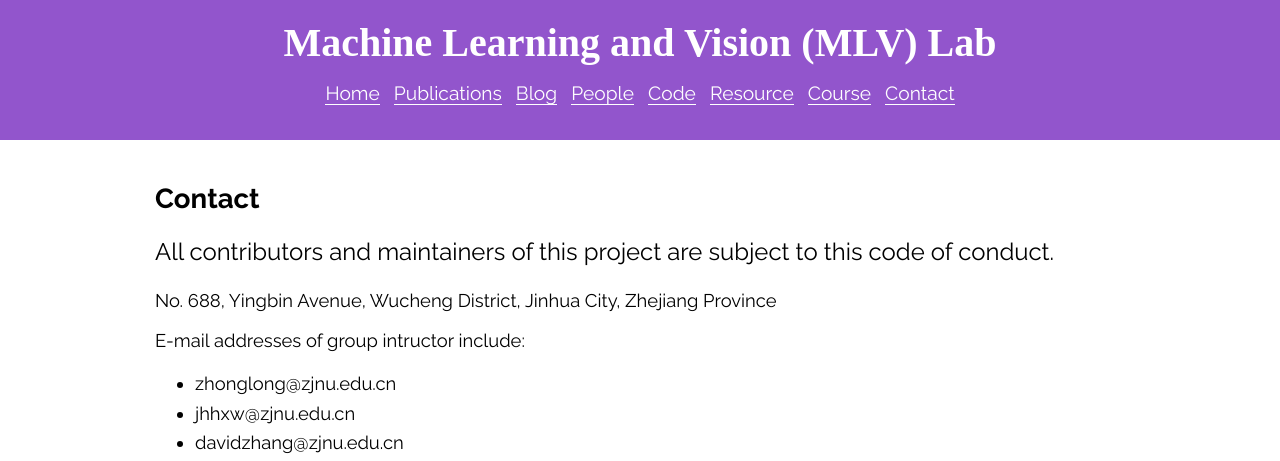
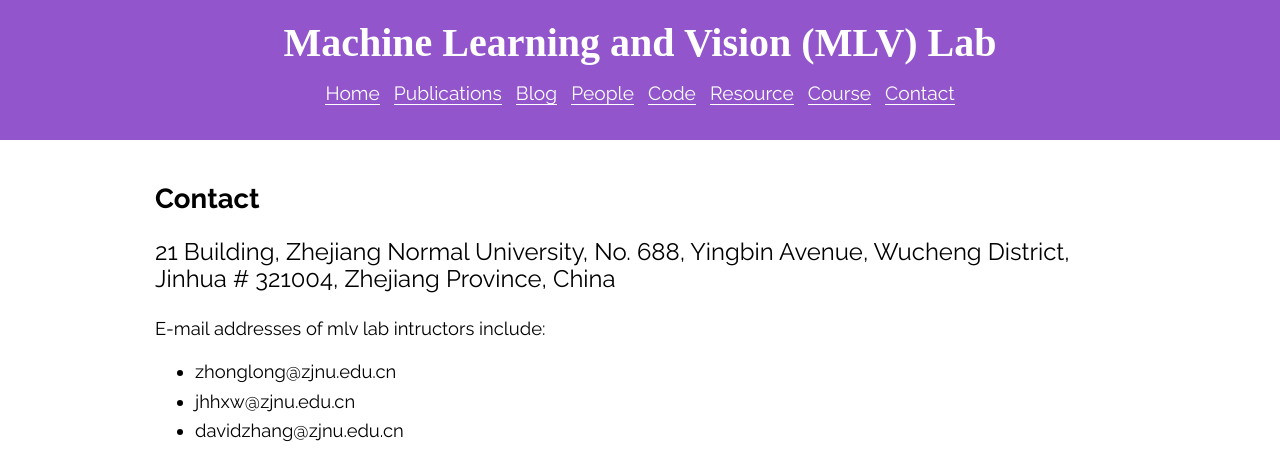
Before and after one commit to ZJNU-MLV-Lab/ZJNU-MLV-Lab.github.io, a Jekyll site: the page built from contact.html, in a window 1280 px wide. Shown: the top 461 px of the page. Built offline with Jekyll 4.4.1, drawn with Linux system fonts in a browser that asks for light colours; nearby versions of some CDN libraries; some web fonts are replaced; grey boxes are pictures that could not be loaded.

Commit message:
Update contact.html

```diff
--- a/contact.html
+++ b/contact.html
@@ -5,16 +5,12 @@
   <section id='#introduction'>
     <h2>Contact</h2>
     <p id='headline'>
-      All contributors and maintainers of this project are subject to this code of conduct.
-    </p>
-
-    <p>
-      No. 688, Yingbin Avenue, Wucheng District, Jinhua City, Zhejiang Province
+      21 Building, Zhejiang Normal University, No. 688, Yingbin Avenue, Wucheng District, Jinhua # 321004, Zhejiang Province, China
     </p>
 
 
     <p>
-      E-mail addresses of group intructor include:
+      E-mail addresses of mlv lab intructors include:
       <ul>
         <li>zhonglong@zjnu.edu.cn</li>
         <li>jhhxw@zjnu.edu.cn</li>
```
